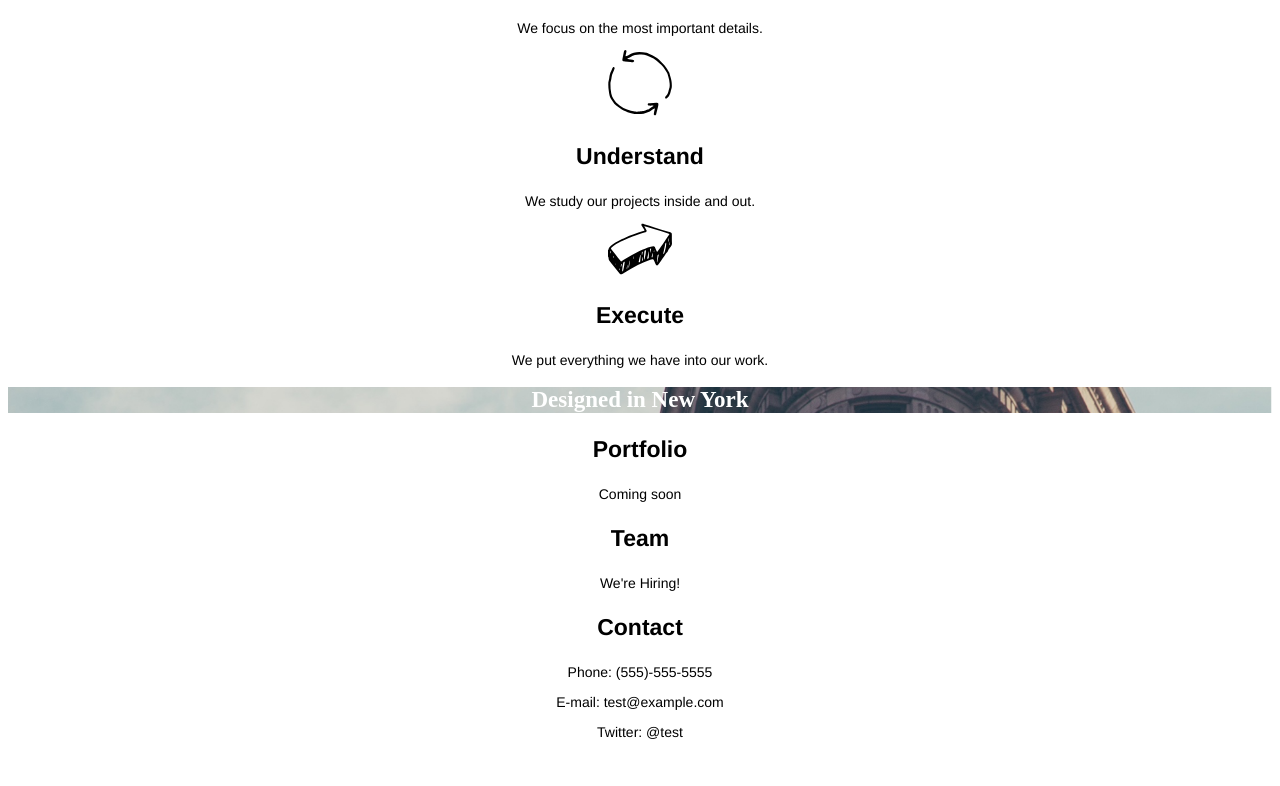
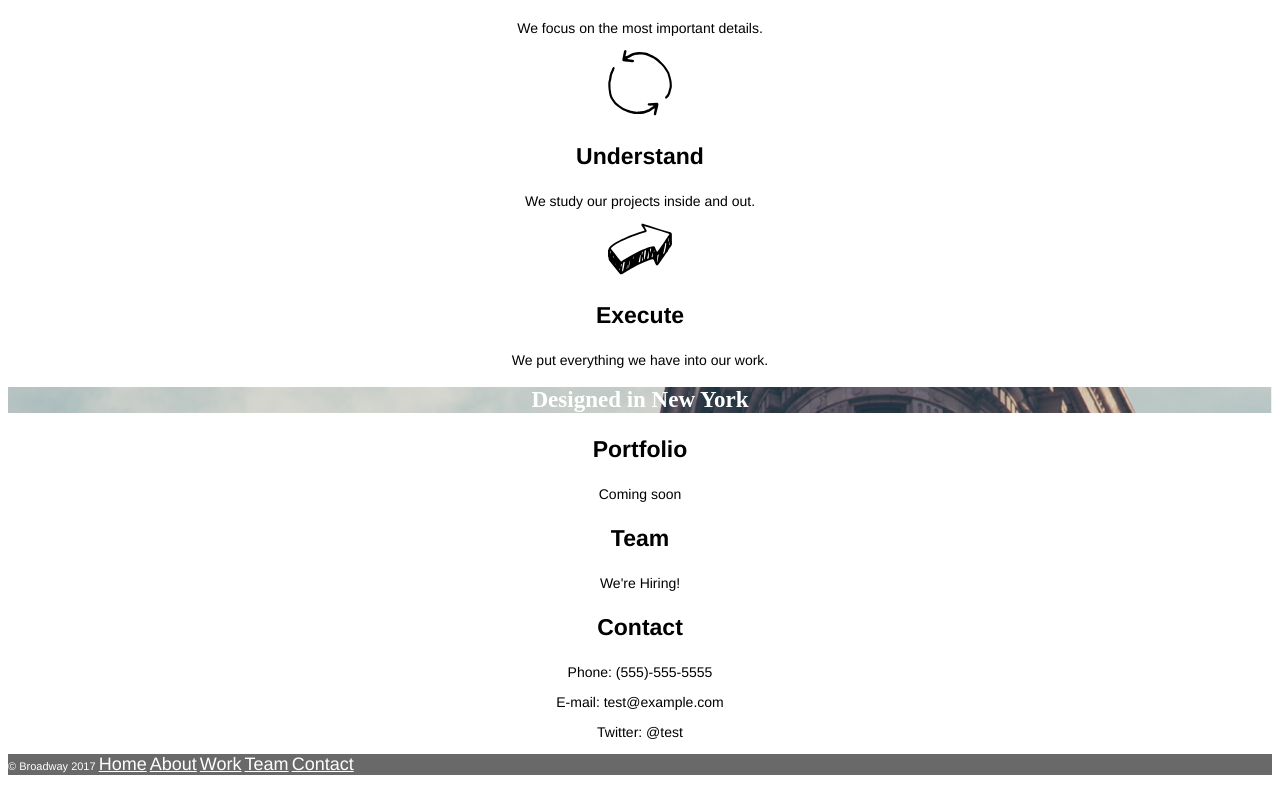
Before and after one commit to Bubbles2016/broadway, a plain HTML site: page index.html in a window 1280 px wide. Shown: the part 521-1307 px from the top of the page. Before the commit the page ends 1275 px from the top, so only its background shows below. Drawn offline with Linux system fonts and the light colour scheme.

Commit message:
Adding footer section. Webpageis complete

```diff
--- a/index.html
+++ b/index.html
@@ -45,5 +45,14 @@
       <p>Twitter: @test</p>
     </div>
 
+    <div class="footer">
+      <p>&copy; Broadway 2017
+      <a href="index.html">Home</a>
+      <a href="index.html">About</a>
+      <a href="index.html">Work</a>
+      <a href="index.html">Team</a>
+      <a href="index.html">Contact</a>
+      </p>
+    </div>
   </body>
 </html>
--- a/resources/css/style.css
+++ b/resources/css/style.css
@@ -32,6 +32,13 @@ p {
   font-family: helvetica;
   font-size: 14px;
 }
+.footer p {
+  font-family: Helvetica;
+  font-size: 11px;
+  color: white;
+  background-color: dimgray;
+  text-align: left;
+}
 .main2 h2 {
   background: url("../../resources/images/the-flatiron-building.png") no-repeat center center;
   -webkit-background-size: cover;
@@ -46,7 +53,7 @@ p {
 .nav ul {
   list-style-type: none;
 }
-.nav a{
+a{
   font-family: Helvetica;
   font-size: 18px;
   color: white;
```
